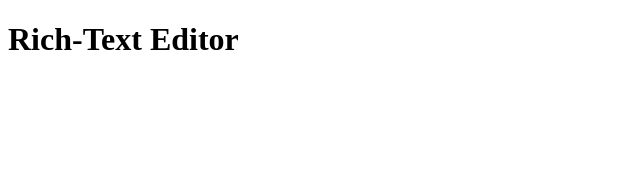
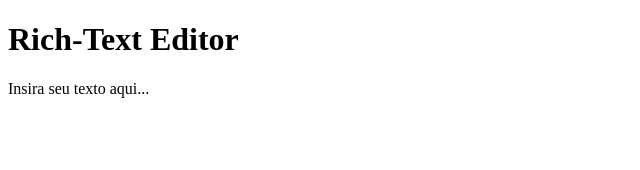
Before and after one commit to RafaelC77/rich-text-editor, a React (Create React App) app: page / in a window 1280 px wide. Shown: the top 170 px of the page, without its empty margins (0-640 px from the left). Built offline with nearby package versions, Linux system fonts and the light colour scheme.

Commit message:
feat: set initial value for editable component

```diff
--- a/src/App.tsx
+++ b/src/App.tsx
@@ -4,7 +4,9 @@ import { Editable, Slate, withReact } from "slate-react";
 
 export function App() {
   const [editor] = useState(() => withReact(createEditor()));
-  const initialValue: Descendant[] = [];
+  const initialValue: Descendant[] = [
+    { type: "paragraph", children: [{ text: "Insira seu texto aqui..." }] },
+  ];
 
   return (
     <div className="container">
```
